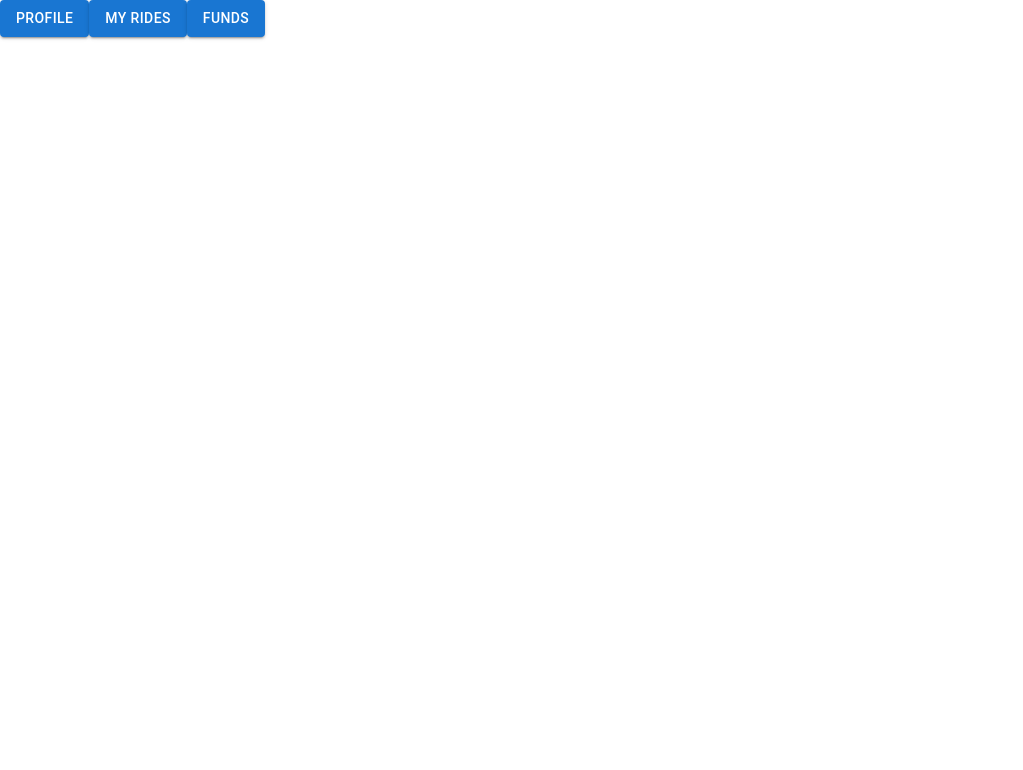
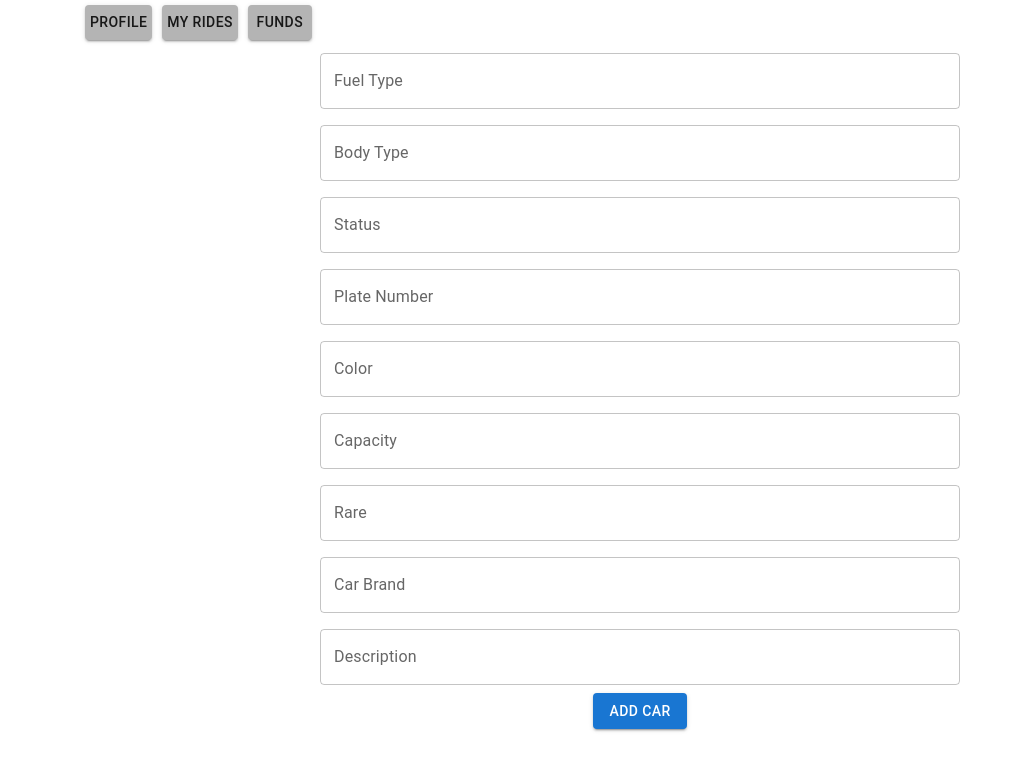
Before and after one commit to ISilviu/Hackathon-Oscorp, a React (Create React App) app: page /account in a window 1280 px wide. Shown: the top 770 px of the page, without its empty margins (0-1023 px from the left). Built offline with nearby package versions, Linux system fonts and the light colour scheme; what apollo-link-rest would draw is missing.

Commit message:
- working on account

```diff
--- a/src/app/pages/account-page/AccountPage.js
+++ b/src/app/pages/account-page/AccountPage.js
@@ -1,13 +1,77 @@
 import React from "react";
-import {Button} from "@mui/material";
+import {Button, TextField} from "@mui/material";
+import { styled } from '@mui/material/styles';
+import Stack from '@mui/material/Stack';
+import {grey} from '@mui/material/colors';
+import Box from "@mui/material/Box";
+import {Link} from "react-router-dom";
+import {FormWrapper, TextFieldWrapper} from "./AccountPage.styles";
+
+const TabButton = styled(Button)(({ theme }) => ({
+    color: theme.palette.getContrastText(grey[500]),
+    backgroundColor: grey[500],
+    '&:hover': {
+        backgroundColor: grey[700],
+    },
+    padding: 5,
+    margin: 5
+}));
 
 const AccountPage = () => {
     return (
-        <>
-            <Button color="primary" variant="contained">Profile</Button>
-            <Button color="primary" variant="contained">My Rides</Button>
-            <Button color="primary" variant="contained">Funds</Button>
-        </>
+        <Box>
+            <Box pl={10}>
+                <TabButton sx={{backgroundColor: '#B4B4B4'}} variant="contained">Profile</TabButton>
+                <TabButton sx={{backgroundColor: '#B4B4B4'}} variant="contained">My Rides</TabButton>
+                <TabButton sx={{backgroundColor: '#B4B4B4'}} variant="contained">Funds</TabButton>
+            </Box>
+            <FormWrapper>
+                <form style={{width: "50%"}}>
+                    <Stack>
+                        <TextFieldWrapper>
+                            <TextField id="outlined-basic" label="Fuel Type" variant="outlined" />
+                        </TextFieldWrapper>
+
+                        <TextFieldWrapper>
+                            <TextField id="outlined-basic" label="Body Type" variant="outlined" />
+                        </TextFieldWrapper>
+
+                        <TextFieldWrapper>
+                            <TextField id="outlined-basic" label="Status" variant="outlined" />
+                        </TextFieldWrapper>
+
+                        <TextFieldWrapper>
+                            <TextField id="outlined-basic" label="Plate Number" variant="outlined" />
+                        </TextFieldWrapper>
+
+                        <TextFieldWrapper>
+                            <TextField id="outlined-basic" label="Color" variant="outlined" />
+                        </TextFieldWrapper>
+
+                        <TextFieldWrapper>
+                            <TextField id="outlined-basic" label="Capacity" variant="outlined" />
+                        </TextFieldWrapper>
+
+                        <TextFieldWrapper>
+                            <TextField id="outlined-basic" label="Rare" variant="outlined" />
+                        </TextFieldWrapper>
+
+                        <TextFieldWrapper>
+                            <TextField id="outlined-basic" label="Car Brand" variant="outlined" />
+                        </TextFieldWrapper>
+
+                        <TextFieldWrapper>
+                            <TextField id="outlined-basic" label="Description" variant="outlined" />
+                        </TextFieldWrapper>
+                    </Stack>
+                </form>
+
+                <Link to="/reviews" style={{ textDecoration: 'none' }}>
+                    <Button color="primary" variant="contained">Add Car</Button>
+                </Link>
+            </FormWrapper>
+        </Box>
+
     )
 }
 
--- /dev/null
+++ b/src/app/pages/account-page/AccountPage.styles.js
@@ -0,0 +1,15 @@
+import styled from "styled-components";
+
+export const FormWrapper = styled.div`
+  height: 100%;
+  margin: auto;
+  display: flex;
+  flex-direction: column;
+  justify-content: center;
+  align-items: center;
+`
+
+export const TextFieldWrapper = styled.div`
+  margin: 0.5rem 0;
+  display: grid;
+`
```
